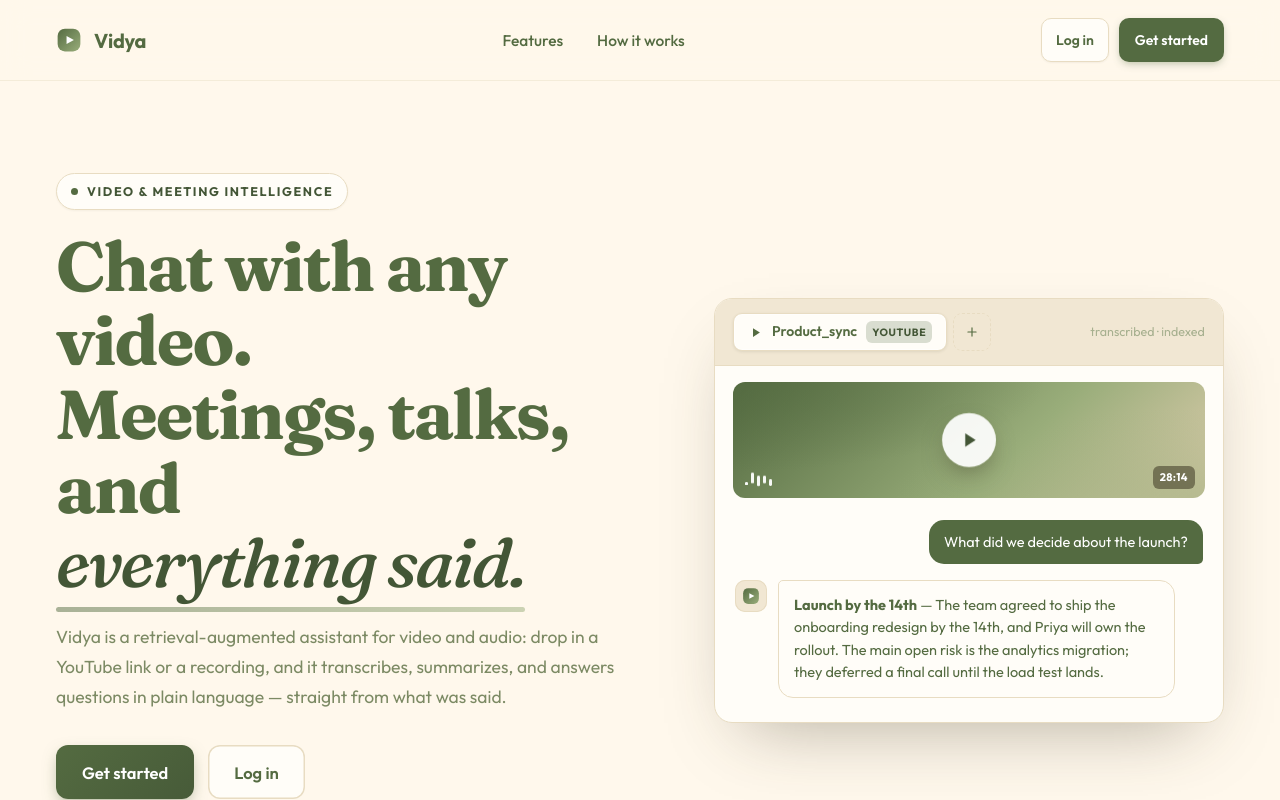
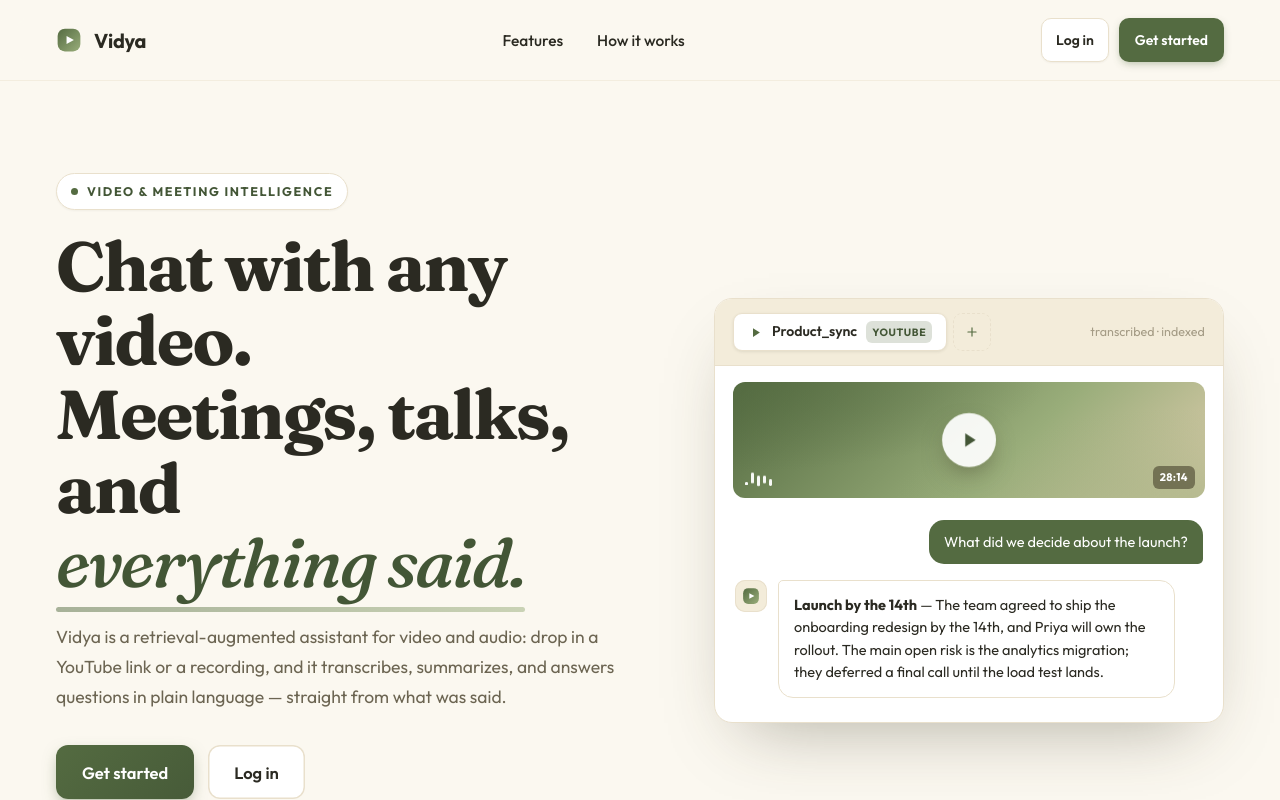
Before and after one commit to LetC0de/Ai-video-assistant, a React (Vite) app in the folder frontend/: page / in a window 1280 px wide. Built offline with nearby package versions, Linux system fonts and the light colour scheme; no server answers.

Commit message:
fix: update forest theme colors for improved visual consistency

```diff
--- a/frontend/src/index.css
+++ b/frontend/src/index.css
@@ -10,44 +10,46 @@
 
 :root {
   /* ===== THEME: forest (default) — LIGHT: earthy moss + sage + sand + cream ===== */
-  --bg: #fff8ec;             /* cream */
-  --bg-deep: #f1e7d3;        /* deeper cream (sand-tinted) */
-  --bg-rgb: 255, 248, 236;
-  --surface: #fffdf8;
-  --surface-2: #fffdf8;
+  --bg: #fbf8f0;             /* pale cream (calm, even) */
+  --bg-deep: #f3ecda;        /* deeper cream (sand-tinted) */
+  --bg-rgb: 251, 248, 240;
+  --surface: #ffffff;
+  --surface-2: #ffffff;
 
   --ambient: 1;
 
-  --ink: #546b41;            /* deep moss (text + primary) */
-  --ink-soft: #7c8a64;
-  --ink-faint: #a7b08f;
+  /* Neutral warm-dark ink (like the blueprint) so body text stays crisp and
+     readable. The theme green is reserved for brand/accents, not paragraphs. */
+  --ink: #2b2a22;            /* near-black warm (reading text) */
+  --ink-soft: #6c6552;       /* secondary text */
+  --ink-faint: #a59c86;      /* hints / captions */
 
-  --line: #e8dcc2;
-  --line-soft: #f4ecd9;
+  --line: #e9e0cc;
+  --line-soft: #f3eddf;
 
   /* The 4 earthy tones: #546B41 moss · #99AD7A sage · #DCCCAC sand · #FFF8EC cream.
-     Moss carries ink + buttons (deep enough for white text); sage/sand/cream drive the
+     Moss carries buttons (deep enough for white text); sage/sand/cream drive the
      ambient blobs, video card and soft washes. */
-  --brand: #546b41;          /* deep moss */
+  --brand: #546b41;          /* deep moss (primary action) */
   --brand-deep: #435636;
-  --brand-glow: rgba(84, 107, 65, 0.22);
+  --brand-glow: rgba(84, 107, 65, 0.2);
   --brand-rgb: 84, 107, 65;
 
   --spark: #99ad7a;          /* sage (heading gradient + accent) */
-  --spark-soft: #e6ecd9;
+  --spark-soft: #e8eedd;
   --accent-rgb: 153, 173, 122;
 
   --indigo: #435636;         /* deepened moss — gives buttons a moss→olive sweep */
-  --indigo-soft: #e2e7d6;
+  --indigo-soft: #e6ecda;
   --pink: #dcccac;           /* sand */
   --pink-soft: #f3e8d6;
   --amber: #fff8ec;          /* cream */
   --amber-soft: #fffdf3;
   --leaf: #546b41;           /* moss */
-  --leaf-soft: #e2e7d6;
+  --leaf-soft: #e6ecda;
   --leaf-rgb: 84, 107, 65;
   --blue: #99ad7a;           /* sage */
-  --blue-soft: #e6ecd9;
+  --blue-soft: #e8eedd;
 
   --danger: #b5573f;         /* warm rust (off-palette, keeps errors legible) */
   --danger-soft: #f6e6df;
@@ -55,11 +57,12 @@
   --success: #5f7a44;         /* moss-deep */
 
   --theme-shadow-rgb: 60, 55, 35;
-  --overlay-bg: rgba(84, 107, 65, 0.4);
+  --overlay-bg: rgba(43, 40, 32, 0.38);
 
-  --blob-violet: #99ad7a;     /* sage */
-  --blob-spark: #dcccac;      /* sand */
-  --blob-indigo: #546b41;     /* moss */
+  /* Pale tints only — so the blobs read as soft light, never muddy */
+  --blob-violet: #d3e0c4;     /* pale sage */
+  --blob-spark: #e9ddc6;      /* pale sand */
+  --blob-indigo: #e6efdb;     /* pale moss-mist */
 
   --video-1: #546b41;
   --video-2: #99ad7a;
@@ -193,10 +196,10 @@ html {
   scroll-behavior: smooth;
 }
 
-/* ------- Ambient background: violet/spark/indigo blobs + grain -------
-   The blobs only render for "fancy" themes (--ambient: 1). Simple/clean
-   themes (--ambient: 0) collapse blob opacity to 0 so the background stays
-   flat and quiet. */
+/* ------- Ambient background: soft pastel blobs + grain -------
+   Static (no drift) for a calm, readable surface — the blobs are pale tints
+   so nothing muddy shows through the translucent panels. --ambient: 0 (if a
+   theme ever wanted it) collapses blob opacity to 0 for a flat background. */
 .app-bg {
   position: fixed;
   inset: 0;
@@ -209,19 +212,12 @@ html {
   position: absolute;
   border-radius: 50%;
   filter: blur(70px);
-  opacity: calc(0.5 * var(--ambient));
-  animation: aurora 26s ease-in-out infinite;
+  opacity: calc(0.4 * var(--ambient));
 }
 
 .blob--violet { width: 46vw; height: 46vw; background: var(--blob-violet); top: -14vw; right: -8vw; }
-.blob--spark  { width: 40vw; height: 40vw; background: var(--blob-spark); bottom: -16vw; left: -6vw; animation-delay: -8s; }
-.blob--indigo { width: 30vw; height: 30vw; background: var(--blob-indigo); top: 30vh; left: 34vw; opacity: calc(0.4 * var(--ambient)); animation-delay: -16s; }
-
-@keyframes aurora {
-  0%, 100% { transform: translate(0, 0) scale(1); }
-  33%      { transform: translate(3vw, 2vh) scale(1.08); }
-  66%      { transform: translate(-2vw, -3vh) scale(0.95); }
-}
+.blob--spark  { width: 40vw; height: 40vw; background: var(--blob-spark); bottom: -16vw; left: -6vw; }
+.blob--indigo { width: 30vw; height: 30vw; background: var(--blob-indigo); top: 30vh; left: 34vw; opacity: calc(0.3 * var(--ambient)); }
 
 .grain {
   position: absolute;
```
